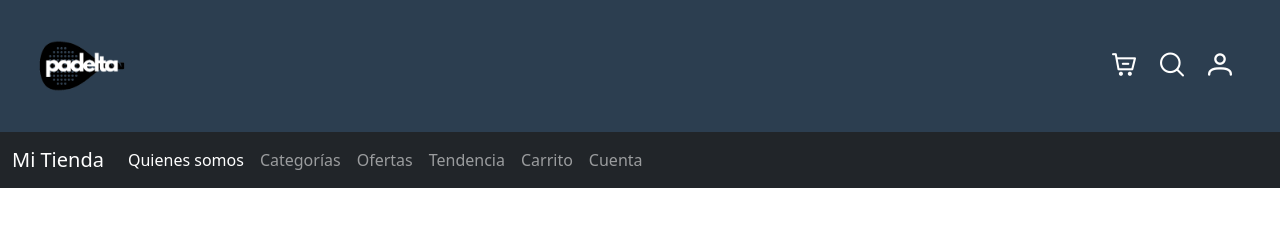
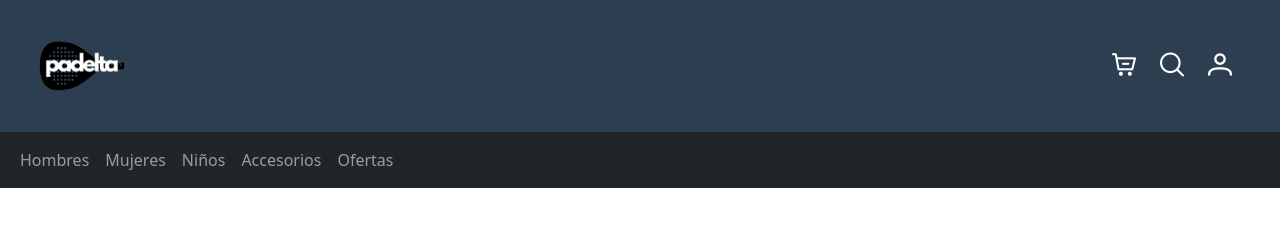
Before and after one commit to Fabian-mo29/mundoRaquetas, a Vue app in the folder frontend/: page / in a window 1280 px wide. Shown: the top 230 px of the page. Built offline with nearby package versions, Linux system fonts and the light colour scheme.

Commit message:
Se agrega la categoría a cada producto del inventario y se modifica el navbar con las categorías

```diff
--- a/frontend/src/assets/inventory.json
+++ b/frontend/src/assets/inventory.json
@@ -3,102 +3,126 @@
         "name": "Wilson m23",
         "image": "raqueta.jpg",
         "precio": "99.99",
-        "Descripcion": "Raqueta Wilson de tenis con excelente control y potencia. Ideal para principiantes y jugadores intermedios."
+        "Descripcion": "Raqueta Wilson de tenis con excelente control y potencia. Ideal para principiantes y jugadores intermedios.",
+        "Categoría": "Accesorios"
     },
     {
         "name": "Babolat Viper Carbon",
         "image": "raqueta.jpg",
         "precio": "189.99",
-        "Descripcion": "Raqueta de pádel de alta gama, diseñada para jugadores de nivel avanzado. Ofrece una combinación perfecta de potencia y control."
+        "Descripcion": "Raqueta de pádel de alta gama, diseñada para jugadores de nivel avanzado. Ofrece una combinación perfecta de potencia y control.",
+        "Categoría": "Accesorios"
     },
     {
         "name": "Head Graphene 360+ Alpha Pro",
         "image": "palaPadel.jpg",
         "precio": "219.99",
-        "Descripcion": "Raqueta profesional de pádel con tecnología Graphene 360+ que maximiza la estabilidad y la potencia en cada golpe."
+        "Descripcion": "Raqueta profesional de pádel con tecnología Graphene 360+ que maximiza la estabilidad y la potencia en cada golpe.",
+        "Categoría": "Accesorios"
     },
     {
         "name": "Adidas Adipower Control 3.0",
         "image": "palaPadel.jpg",
         "precio": "249.99",
-        "Descripcion": "Raqueta de pádel premium, ideal para jugadores que buscan control total y precisión en sus golpes. Tecnología de carbono y goma EVA."
+        "Descripcion": "Raqueta de pádel premium, ideal para jugadores que buscan control total y precisión en sus golpes. Tecnología de carbono y goma EVA.",
+        "Categoría": "Accesorios"
     },
     {
         "name": "Bullpadel Vertex 03",
         "image": "raqueta.jpg",
         "precio": "179.99",
-        "Descripcion": "Raqueta de pádel de alto rendimiento, con un diseño espectacular y tecnología que optimiza el control y la potencia en cada partido."
+        "Descripcion": "Raqueta de pádel de alto rendimiento, con un diseño espectacular y tecnología que optimiza el control y la potencia en cada partido.",
+        "Categoría": "Accesorios"
     },
     {
         "name": "Siux Diablo",
         "image": "raqueta.jpg",
         "precio": "159.99",
-        "Descripcion": "Raqueta de pádel perfecta para jugadores agresivos que buscan potencia y durabilidad. Fabricada con materiales de alta calidad."
+        "Descripcion": "Raqueta de pádel perfecta para jugadores agresivos que buscan potencia y durabilidad. Fabricada con materiales de alta calidad.",
+        "Categoría": "Accesorios"
     },
     {
         "name": "Nox ML10 Pro Cup",
         "image": "raqueta.jpg",
         "precio": "199.99",
-        "Descripcion": "Raqueta de pádel de control con un diseño clásico, ideal para jugadores de nivel intermedio y avanzado. Ofrece gran confort y precisión."
+        "Descripcion": "Raqueta de pádel de control con un diseño clásico, ideal para jugadores de nivel intermedio y avanzado. Ofrece gran confort y precisión.",
+        "Categoría": "Accesorios"
     },
     {
         "name": "Asics Gel Padel Pro 5",
         "image": "zapatillas.jpg",
         "precio": "89.99",
-        "Descripcion": "Zapatillas de pádel de alta comodidad y soporte, ideales para jugadores que buscan estabilidad y protección en el campo."
+        "Descripcion": "Zapatillas de pádel de alta comodidad y soporte, ideales para jugadores que buscan estabilidad y protección en el campo.",
+        "Categoría": "Unisex"
     },
     {
         "name": "K-Swiss Hypercourt Express",
         "image": "zapatillas.jpg",
         "precio": "99.99",
-        "Descripcion": "Zapatillas de pádel ligeras y resistentes, con una suela que proporciona un excelente agarre en el campo de juego."
+        "Descripcion": "Zapatillas de pádel ligeras y resistentes, con una suela que proporciona un excelente agarre en el campo de juego.",
+        "Categoría": "Unisex"
     },
     {
         "name": "Head Padel Pro S",
         "image": "pelotasPadel.jpg",
         "precio": "4.99",
-        "Descripcion": "Pelotas de pádel de alta calidad, ideales para competiciones. Su durabilidad y rendimiento superior las hacen perfectas para cualquier nivel."
+        "Descripcion": "Pelotas de pádel de alta calidad, ideales para competiciones. Su durabilidad y rendimiento superior las hacen perfectas para cualquier nivel.",
+        "Categoría": "Accesorios"
     },
     {
         "name": "Prince Beast 100P",
         "image": "raqueta.jpg",
         "precio": "229.99",
-        "Descripcion": "Raqueta de tenis profesional con un diseño innovador. Ofrece un equilibrio perfecto entre control y potencia, ideal para jugadores avanzados."
+        "Descripcion": "Raqueta de tenis profesional con un diseño innovador. Ofrece un equilibrio perfecto entre control y potencia, ideal para jugadores avanzados.",
+        "Categoría": "Accesorios"
     },
     {
         "name": "Nike Air Zoom Vapor Pro",
         "image": "zapatillas.jpg",
         "precio": "120.00",
-        "Descripcion": "Zapatillas de tenis diseñadas para ofrecer rapidez y comodidad en la cancha. Con una suela que optimiza el agarre y estabilidad."
+        "Descripcion": "Zapatillas de tenis diseñadas para ofrecer rapidez y comodidad en la cancha. Con una suela que optimiza el agarre y estabilidad.",
+        "Categoría": "Hombres"
+    },
+    {
+        "name": "Adidas Air Zoom Vapor Pro",
+        "image": "zapatillas.jpg",
+        "precio": "145.00",
+        "Descripcion": "Zapatillas de tenis diseñadas para ofrecer comodidad y estabilidad en la cancha. Cuenta con suela antidezlizante para una mejor rendimiento en la cancha.",
+        "Categoría": "Mujeres"
     },
     {
         "name": "Wilson Pro Staff 97L",
         "image": "raqueta.jpg",
         "precio": "249.99",
-        "Descripcion": "Raqueta ligera y precisa, ideal para jugadores de nivel intermedio a avanzado. Su diseño equilibrado ayuda a maximizar el control del golpe."
+        "Descripcion": "Raqueta ligera y precisa, ideal para jugadores de nivel intermedio a avanzado. Su diseño equilibrado ayuda a maximizar el control del golpe.",
+        "Categoría": "Accesorios"
     },
     {
         "name": "Adidas Adipower 3.0",
         "image": "palaPadel.jpg",
         "precio": "229.99",
-        "Descripcion": "Raqueta de pádel de alto rendimiento, diseñada para jugadores que buscan equilibrio entre control y potencia. Su núcleo de goma EVA ofrece una gran respuesta."
+        "Descripcion": "Raqueta de pádel de alto rendimiento, diseñada para jugadores que buscan equilibrio entre control y potencia. Su núcleo de goma EVA ofrece una gran respuesta.",
+        "Categoría": "Accesorios"
     },
     {
         "name": "Tecnifibre Dynergy",
         "image": "palaPadel.jpg",
         "precio": "199.99",
-        "Descripcion": "Raqueta de pádel para jugadores de nivel intermedio a avanzado. Su tecnología optimiza el control y la salida de bola para un juego más preciso."
+        "Descripcion": "Raqueta de pádel para jugadores de nivel intermedio a avanzado. Su tecnología optimiza el control y la salida de bola para un juego más preciso.",
+        "Categoría": "Niños"
     },
     {
         "name": "Babolat Propulse Fury",
         "image": "zapatillas.jpg",
         "precio": "139.99",
-        "Descripcion": "Zapatillas de tenis de alto rendimiento que combinan confort y durabilidad. Ofrecen gran amortiguación y soporte para movimientos rápidos."
+        "Descripcion": "Zapatillas de tenis de alto rendimiento que combinan confort y durabilidad. Ofrecen gran amortiguación y soporte para movimientos rápidos.",
+        "Categoría": "Unisex"
     },
     {
         "name": "Wilson Clash 100",
         "image": "raqueta.jpg",
         "precio": "299.99",
-        "Descripcion": "Raqueta innovadora con tecnología para mejorar el confort y la potencia. Su diseño flexible reduce las vibraciones, ideal para un juego más suave."
+        "Descripcion": "Raqueta innovadora con tecnología para mejorar el confort y la potencia. Su diseño flexible reduce las vibraciones, ideal para un juego más suave.",
+        "Categoría": "Niños"
     }
 ]
--- a/frontend/src/components/NavBar.vue
+++ b/frontend/src/components/NavBar.vue
@@ -2,29 +2,25 @@
 <div>
     <nav class="navbar navbar-expand-lg navbar-dark bg-dark">
     <div class="container-fluid">
-        <a class="navbar-brand" href="#">Mi Tienda</a>
         <button class="navbar-toggler" type="button" data-bs-toggle="collapse" data-bs-target="#navbarNav" aria-controls="navbarNav" aria-expanded="false" aria-label="Toggle navigation">
         <span class="navbar-toggler-icon"></span>
         </button>
         <div class="collapse navbar-collapse" id="navbarNav">
         <ul class="navbar-nav">
             <li class="nav-item">
-            <a class="nav-link active" href="#">Quienes somos</a>
+            <router-link class="nav-link" :to="'/category/men'">Hombres</router-link>
             </li>
             <li class="nav-item">
-            <a class="nav-link" href="#">Categorías</a>
+            <router-link class="nav-link" :to="'/category/women'">Mujeres</router-link>
             </li>
             <li class="nav-item">
-            <a class="nav-link" href="#">Ofertas</a>
+            <router-link class="nav-link" :to="'/category/kids'">Niños</router-link>
             </li>
             <li class="nav-item">
-            <a class="nav-link" href="#">Tendencia</a>
+            <router-link class="nav-link" :to="'/category/accessories'">Accesorios</router-link>
             </li>
             <li class="nav-item">
-            <a class="nav-link" href="#">Carrito</a>
-            </li>
-            <li class="nav-item">
-            <a class="nav-link" href="#">Cuenta</a>
+            <router-link class="nav-link" :to="'/category/ofertas'">Ofertas</router-link>
             </li>
         </ul>
         </div>
```
